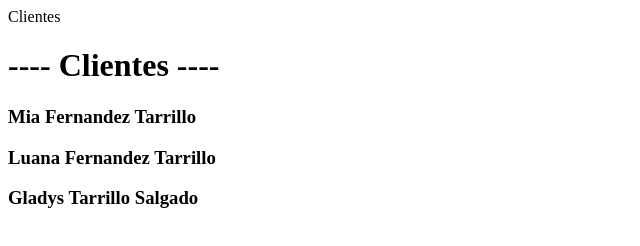
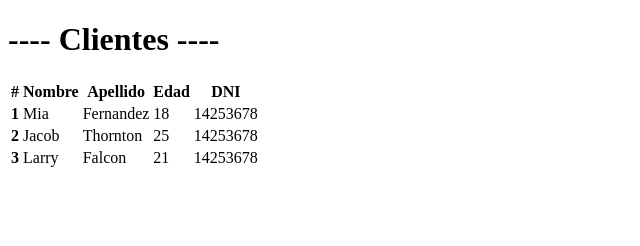
Before and after one commit to miafernandez14/lab04, a website: page static/clientes.html in a window 1280 px wide. Shown: the whole page, without its empty margins (0-640 px from the left). Drawn offline with Linux system fonts and the light colour scheme.

Commit message:
commit second

```diff
--- a/static/clientes.html
+++ b/static/clientes.html
@@ -4,12 +4,43 @@
     <meta charset="UTF-8">
     <meta http-equiv="X-UA-Compatible" content="IE=edge">
     <meta name="viewport" content="width=devide-width, initial-scale=1.0">
-    <tittle>Clientes</tittle>
 </head>
 <body>
     <h1>---- Clientes ----</h1>
-    <h3>Mia Fernandez Tarrillo</h3>
-    <h3>Luana Fernandez Tarrillo</h3>
-    <h3>Gladys Tarrillo Salgado</h3>
+
+    <table class="table">
+        <thead>
+          <tr>
+            <th scope="col">#</th>
+            <th scope="col">Nombre</th>
+            <th scope="col">Apellido</th>
+            <th scope="col">Edad</th>
+            <th scope="col">DNI</th>
+          </tr>
+        </thead>
+        <tbody>
+          <tr>
+            <th scope="row">1</th>
+            <td>Mia</td>
+            <td>Fernandez</td>
+            <td>18</td>
+            <td>14253678</td>
+          </tr>
+          <tr>
+            <th scope="row">2</th>
+            <td>Jacob</td>
+            <td>Thornton</td>
+            <td>25</td>
+            <td>14253678</td>
+          </tr>
+          <tr>
+            <th scope="row">3</th>
+            <td>Larry </td>
+            <td>Falcon</td>
+            <td>21</td>
+            <td>14253678</td>
+          </tr>
+        </tbody>
+      </table>
 </body>
 </html>
```
Also changed, not shown: static/productos.html (+33 -4 lines).
